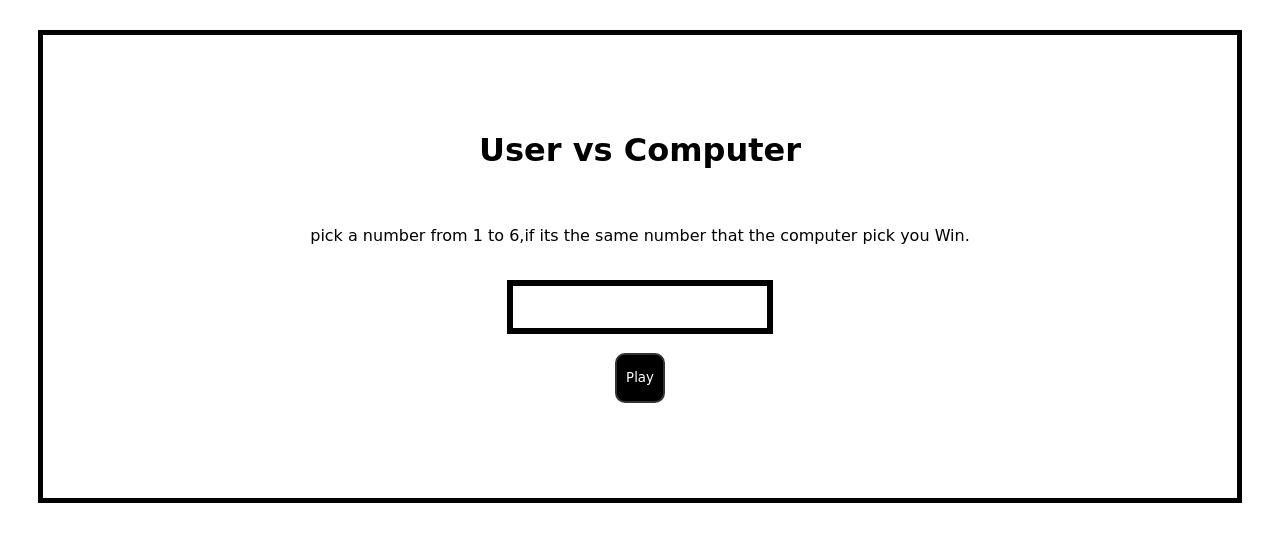
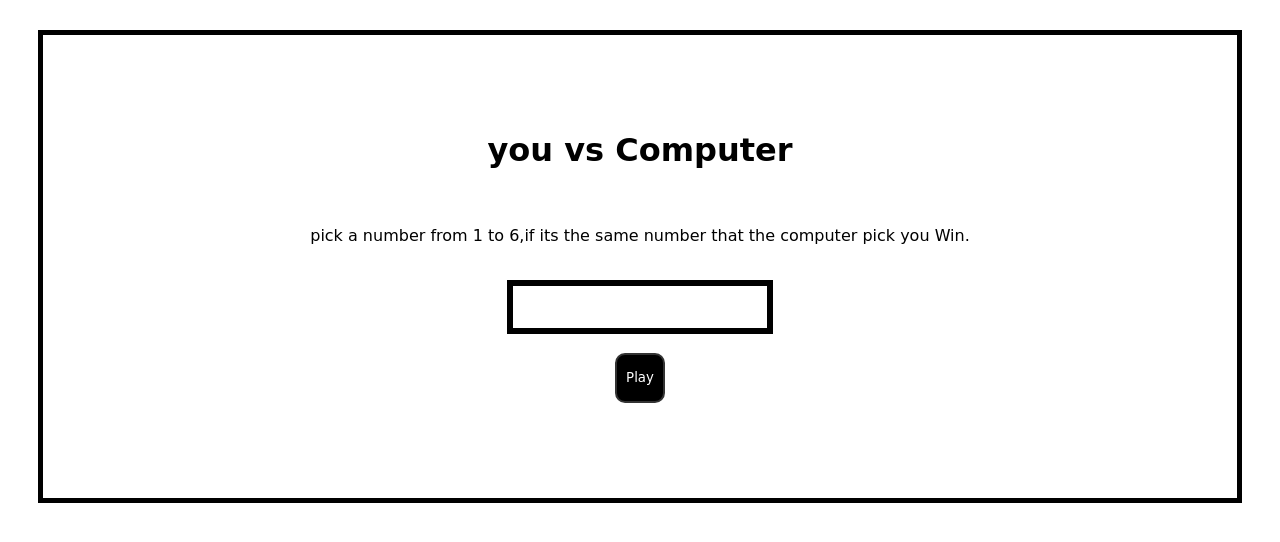
Before and after one commit to hass0n3/6-01, a plain HTML site: page index.html in a window 1280 px wide. Drawn offline with Linux system fonts and the light colour scheme.

Commit message:
changing a name from "user" to "you "

```diff
--- a/index.html
+++ b/index.html
@@ -10,7 +10,7 @@
     <script src="script.js"></script>
 
     <div class = "MyDiv0">
-      <h1>User vs Computer</h1>
+      <h1>you vs Computer</h1>
           <br>
         <p>pick a number from 1 to 6,if its the same number that the computer pick you Win.</p>
             <br>
```
